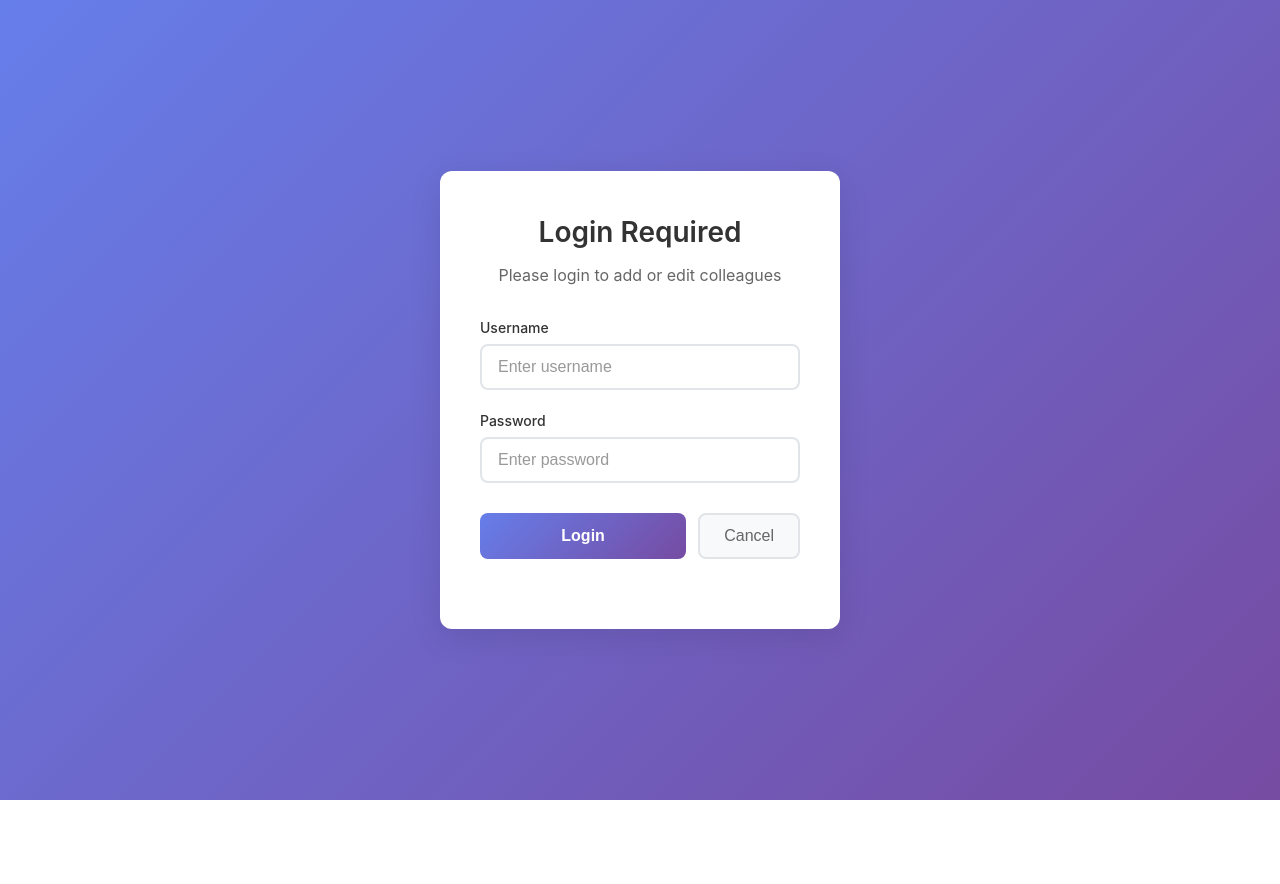
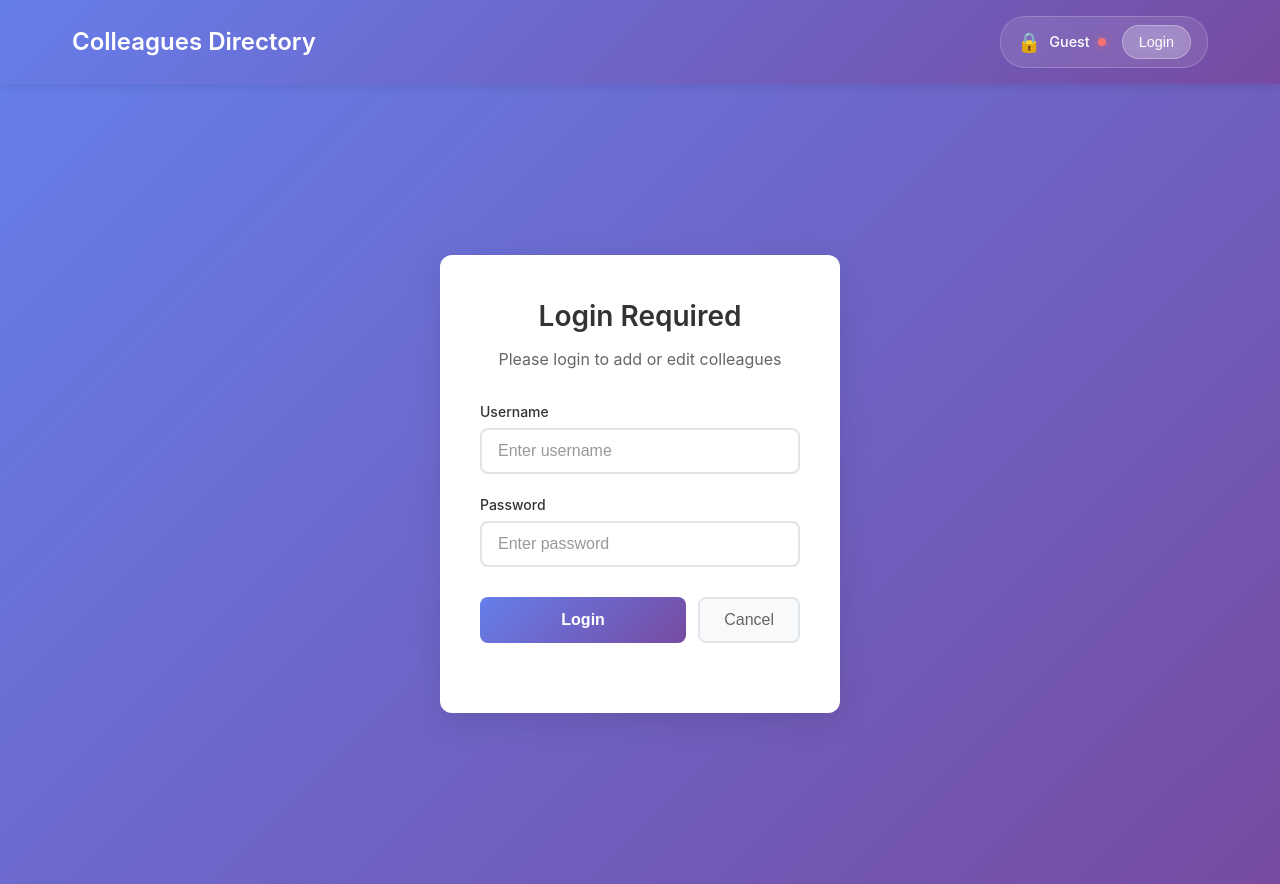
Before and after one commit to dimonss/colleagueAtWork, a React (Vite) app: page /login in a window 1280 px wide. Before the commit the page ends 800 px from the top, so only its background shows below. Built offline with nearby package versions, Linux system fonts and the light colour scheme.

Commit message:
add navbar with login status

```diff
--- a/src/App.jsx
+++ b/src/App.jsx
@@ -3,6 +3,7 @@ import ColleaguesList from './components/ColleaguesList';
 import ColleagueDetail from './components/ColleagueDetail';
 import ColleagueForm from './components/ColleagueForm';
 import Login from './components/Login';
+import Navigation from './components/Navigation';
 import { AuthProvider } from './context/AuthProvider';
 import './App.css';
 
@@ -11,6 +12,7 @@ function App() {
     <AuthProvider>
       <Router>
         <div className="App">
+          <Navigation />
           <Routes>
             <Route path="/" element={<ColleaguesList />} />
             <Route path="/colleague/:id" element={<ColleagueDetail />} />
--- /dev/null
+++ b/src/components/Navigation.css
@@ -0,0 +1,149 @@
+.navigation {
+  background: linear-gradient(135deg, #667eea 0%, #764ba2 100%);
+  padding: 1rem 0;
+  box-shadow: 0 2px 10px rgba(0, 0, 0, 0.1);
+  position: sticky;
+  top: 0;
+  z-index: 1000;
+}
+
+.nav-content {
+  max-width: 1200px;
+  margin: 0 auto;
+  padding: 0 2rem;
+  display: flex;
+  justify-content: space-between;
+  align-items: center;
+}
+
+.nav-brand {
+  display: flex;
+  align-items: center;
+}
+
+.nav-title {
+  color: white;
+  margin: 0;
+  font-size: 1.5rem;
+  font-weight: 600;
+  cursor: pointer;
+  transition: transform 0.2s ease;
+}
+
+.nav-title:hover {
+  transform: scale(1.05);
+}
+
+.nav-actions {
+  display: flex;
+  align-items: center;
+}
+
+.auth-status {
+  display: flex;
+  align-items: center;
+  gap: 1rem;
+  background: rgba(255, 255, 255, 0.1);
+  padding: 0.5rem 1rem;
+  border-radius: 25px;
+  backdrop-filter: blur(10px);
+  border: 1px solid rgba(255, 255, 255, 0.2);
+}
+
+.user-info {
+  display: flex;
+  align-items: center;
+  gap: 0.5rem;
+  color: white;
+}
+
+.user-icon {
+  font-size: 1.2rem;
+}
+
+.username {
+  font-weight: 500;
+  font-size: 0.9rem;
+}
+
+.status-indicator {
+  width: 8px;
+  height: 8px;
+  border-radius: 50%;
+  display: inline-block;
+}
+
+.status-indicator.online {
+  background: #4ade80;
+  box-shadow: 0 0 8px rgba(74, 222, 128, 0.6);
+  animation: pulse 2s infinite;
+}
+
+.status-indicator.offline {
+  background: #f87171;
+  box-shadow: 0 0 8px rgba(248, 113, 113, 0.6);
+}
+
+@keyframes pulse {
+  0% {
+    box-shadow: 0 0 8px rgba(74, 222, 128, 0.6);
+  }
+  50% {
+    box-shadow: 0 0 12px rgba(74, 222, 128, 0.8);
+  }
+  100% {
+    box-shadow: 0 0 8px rgba(74, 222, 128, 0.6);
+  }
+}
+
+.nav-logout-button,
+.nav-login-button {
+  background: rgba(255, 255, 255, 0.2);
+  color: white;
+  border: 1px solid rgba(255, 255, 255, 0.3);
+  padding: 0.5rem 1rem;
+  border-radius: 20px;
+  font-size: 0.9rem;
+  font-weight: 500;
+  cursor: pointer;
+  transition: all 0.2s ease;
+  backdrop-filter: blur(10px);
+}
+
+.nav-logout-button:hover,
+.nav-login-button:hover {
+  background: rgba(255, 255, 255, 0.3);
+  transform: translateY(-1px);
+  box-shadow: 0 4px 12px rgba(0, 0, 0, 0.2);
+}
+
+.nav-logout-button:active,
+.nav-login-button:active {
+  transform: translateY(0);
+}
+
+@media (max-width: 768px) {
+  .nav-content {
+    padding: 0 1rem;
+    flex-direction: column;
+    gap: 1rem;
+  }
+
+  .nav-title {
+    font-size: 1.3rem;
+  }
+
+  .auth-status {
+    padding: 0.4rem 0.8rem;
+  }
+
+  .username {
+    font-size: 0.8rem;
+  }
+
+  .nav-logout-button,
+  .nav-login-button {
+    padding: 0.4rem 0.8rem;
+    font-size: 0.8rem;
+  }
+}
--- /dev/null
+++ b/src/components/Navigation.jsx
@@ -0,0 +1,53 @@
+import { useAuth } from '../hooks/useAuth';
+import { useNavigate } from 'react-router-dom';
+import './Navigation.css';
+
+const Navigation = () => {
+  const { user, logout } = useAuth();
+  const navigate = useNavigate();
+
+  const handleLogout = () => {
+    logout();
+    navigate('/');
+  };
+
+  return (
+    <nav className="navigation">
+      <div className="nav-content">
+        <div className="nav-brand">
+          <h1 onClick={() => navigate('/')} className="nav-title">
+            Colleagues Directory
+          </h1>
+        </div>
+
+        <div className="nav-actions">
+          {user ? (
+            <div className="auth-status">
+              <span className="user-info">
+                <span className="user-icon">👤</span>
+                <span className="username">{user.username}</span>
+                <span className="status-indicator online"></span>
+              </span>
+              <button onClick={handleLogout} className="nav-logout-button">
+                Logout
+              </button>
+            </div>
+          ) : (
+            <div className="auth-status">
+              <span className="user-info">
+                <span className="user-icon">🔒</span>
+                <span className="username">Guest</span>
+                <span className="status-indicator offline"></span>
+              </span>
+              <button onClick={() => navigate('/login')} className="nav-login-button">
+                Login
+              </button>
+            </div>
+          )}
+        </div>
+      </div>
+    </nav>
+  );
+};
+
+export default Navigation;
```
